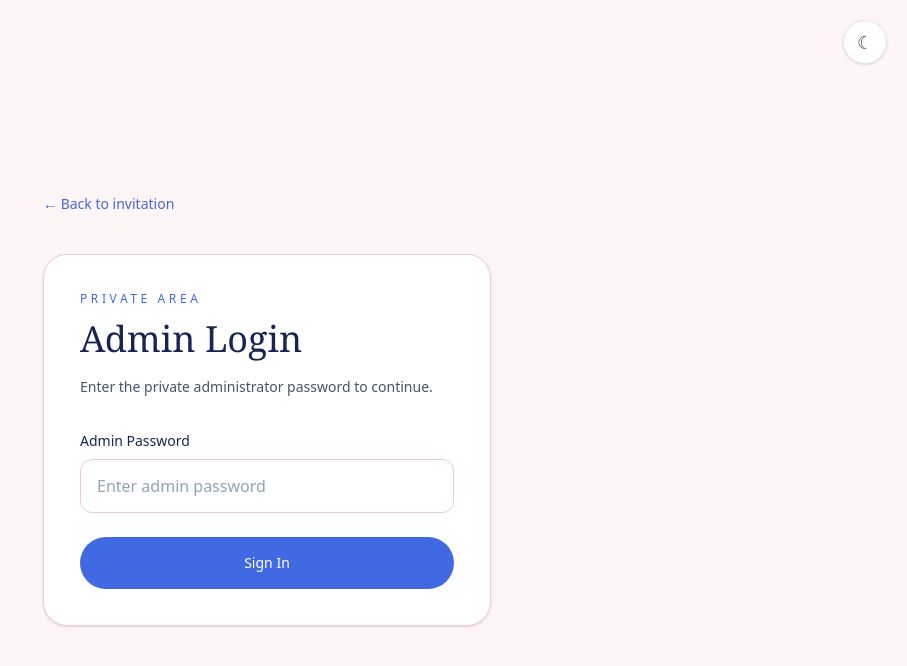
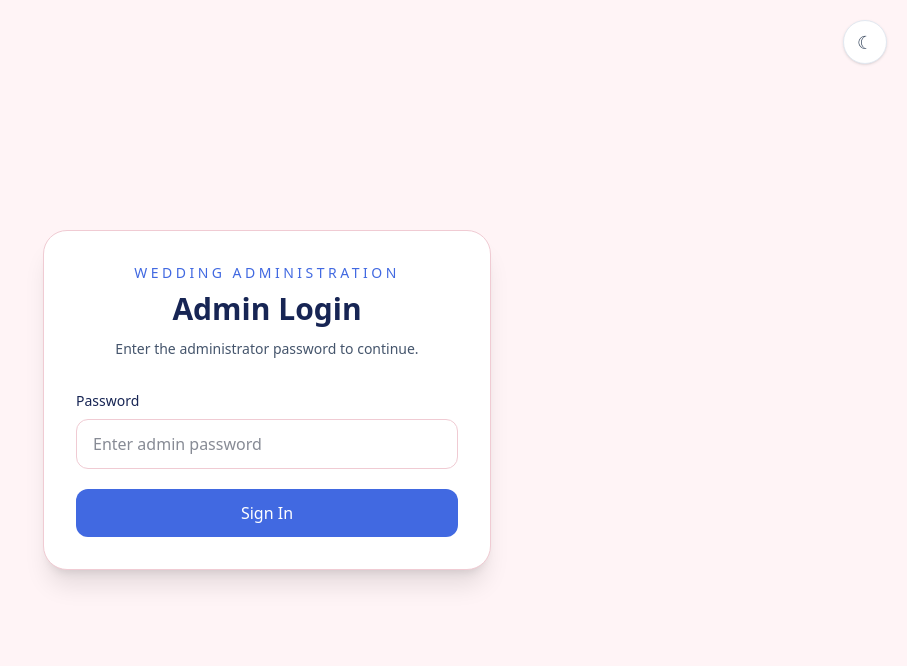
Before and after one commit to TeeCee1126/TC-26, a Next.js app: page /admin/login in a window 1280 px wide. Shown: the top 666 px of the page, without its empty margins (373-1280 px from the left). Built offline with nearby package versions, Linux system fonts and the light colour scheme.

Commit message:
feat: implement admin login API and update admin login page for authentication

```diff
--- a/app/admin/login/page.tsx
+++ b/app/admin/login/page.tsx
@@ -2,104 +2,102 @@
 
 import { FormEvent, useState } from "react";
 import { useRouter } from "next/navigation";
-
-const ADMIN_PASSWORD = "TC26ADMIN";
 
 export default function AdminLoginPage() {
   const router = useRouter();
 
   const [password, setPassword] = useState("");
   const [error, setError] = useState("");
-  const [isSubmitting, setIsSubmitting] = useState(false);
+  const [loading, setLoading] = useState(false);
 
-  function handleSubmit(event: FormEvent<HTMLFormElement>) {
+  async function handleSubmit(event: FormEvent<HTMLFormElement>) {
     event.preventDefault();
 
     setError("");
+    setLoading(true);
 
-    if (!password.trim()) {
-      setError("Please enter the admin password.");
+    try {
+      const response = await fetch("/api/admin/login", {
+        method: "POST",
+        headers: {
+          "Content-Type": "application/json",
+        },
+        body: JSON.stringify({
+          password,
+        }),
+      });
+
+      const data = await response.json();
+
+      if (!response.ok) {
+        setError(data.message || "Invalid password.");
         return;
       }
 
-    setIsSubmitting(true);
+      sessionStorage.setItem(
+        "weddingAdminAuthenticated",
+        "true",
+      );
 
-    if (password === ADMIN_PASSWORD) {
-      sessionStorage.setItem("weddingAdminAuthenticated", "true");
-      router.replace("/admin");
-      return;
+      router.push("/admin");
+    } catch {
+      setError("Unable to connect. Please try again.");
+    } finally {
+      setLoading(false);
     }
-
-    setIsSubmitting(false);
-    setError("Incorrect admin password.");
   }
 
   return (
-    <main className="min-h-screen bg-[#fff4f6] px-6 py-12 text-[#172554] dark:bg-[#0b1f4d] dark:text-slate-200">
-      <div className="mx-auto flex min-h-[90vh] w-full max-w-md items-center">
-        <div className="w-full">
-          <a
-            href="/"
-            className="mb-10 inline-block text-sm text-[#4169e1] transition hover:text-[#3157c7] dark:text-[#e9a6b5] dark:hover:text-white"
-          >
-            ← Back to invitation
-          </a>
-
-          <div className="rounded-3xl border border-[#f0cbd3] bg-white p-7 shadow-sm dark:border-[#294274] dark:bg-[#10285c] sm:p-9">
-            <div className="mb-8">
-              <p className="mb-3 text-xs uppercase tracking-[0.3em] text-[#4169e1] dark:text-[#e9a6b5]">
-                Private Area
+    <main className="flex min-h-screen items-center justify-center px-6 py-12">
+      <div className="w-full max-w-md rounded-3xl border border-[#F0CBD3] bg-white p-8 shadow-xl dark:border-[#294274] dark:bg-[#10285C]">
+        <div className="mb-8 text-center">
+          <p className="mb-2 text-sm font-medium uppercase tracking-[0.25em] text-[#4169E1]">
+            Wedding Administration
           </p>
 
-              <h1 className="font-serif text-4xl text-[#172554] dark:text-white">
+          <h1 className="text-3xl font-semibold text-[#172554] dark:text-white">
             Admin Login
           </h1>
 
-              <p className="mt-4 text-sm leading-6 text-[#475569] dark:text-slate-300">
-                Enter the private administrator password to continue.
+          <p className="mt-3 text-sm text-slate-600 dark:text-slate-300">
+            Enter the administrator password to continue.
           </p>
         </div>
 
-            <form onSubmit={handleSubmit} className="space-y-6">
+        <form onSubmit={handleSubmit} className="space-y-5">
           <div>
             <label
               htmlFor="password"
               className="mb-2 block text-sm font-medium text-[#172554] dark:text-slate-200"
             >
-                  Admin Password
+              Password
             </label>
 
             <input
               id="password"
-                  name="password"
               type="password"
               value={password}
               onChange={(event) => setPassword(event.target.value)}
               placeholder="Enter admin password"
-                  autoComplete="current-password"
-                  className="w-full rounded-xl border border-[#f0cbd3] bg-white px-4 py-3.5 text-[#172554] outline-none transition placeholder:text-[#94a3b8] focus:border-[#4169e1] focus:ring-2 focus:ring-[#4169e1]/10 dark:border-[#294274] dark:bg-[#10285c] dark:text-white dark:placeholder:text-slate-500 dark:focus:border-[#e9a6b5]"
+              required
+              className="w-full rounded-xl border border-[#F0CBD3] bg-white px-4 py-3 text-slate-900 outline-none transition focus:border-[#4169E1] focus:ring-2 focus:ring-[#4169E1]/20 dark:border-[#294274] dark:bg-[#0B1F4D] dark:text-white"
             />
           </div>
 
           {error && (
-                <div
-                  role="alert"
-                  className="rounded-xl border border-red-200 bg-red-50 px-4 py-3 text-sm leading-6 text-red-700 dark:border-red-900/50 dark:bg-red-950/30 dark:text-red-300"
-                >
+            <p className="rounded-xl bg-red-50 px-4 py-3 text-sm text-red-600 dark:bg-red-950/30 dark:text-red-300">
               {error}
-                </div>
+            </p>
           )}
 
           <button
             type="submit"
-                disabled={isSubmitting}
-                className="w-full rounded-full bg-[#4169e1] px-6 py-4 text-sm font-medium text-white transition hover:bg-[#3157c7] disabled:cursor-not-allowed disabled:opacity-60 dark:bg-[#4169e1] dark:hover:bg-[#5b7bea]"
+            disabled={loading}
+            className="w-full rounded-xl bg-[#4169E1] px-5 py-3 font-medium text-white transition hover:bg-[#3157c7] disabled:cursor-not-allowed disabled:opacity-60"
           >
-                {isSubmitting ? "Signing in..." : "Sign In"}
+            {loading ? "Signing in..." : "Sign In"}
           </button>
         </form>
-          </div>
-        </div>
       </div>
     </main>
   );
--- /dev/null
+++ b/app/api/admin/login/route.ts
@@ -0,0 +1,66 @@
+import { NextResponse } from "next/server";
+
+import { ADMIN_SESSION_COOKIE } from "@/lib/admin-auth";
+
+const ADMIN_PASSWORD = "TC26ADMIN";
+
+export async function POST(request: Request) {
+  try {
+    const body = await request.json();
+
+    const { password } = body;
+
+    if (!password) {
+      return NextResponse.json(
+        {
+          success: false,
+          message: "Password is required.",
+        },
+        {
+          status: 400,
+        },
+      );
+    }
+
+    if (password !== ADMIN_PASSWORD) {
+      return NextResponse.json(
+        {
+          success: false,
+          message: "Invalid password.",
+        },
+        {
+          status: 401,
+        },
+      );
+    }
+
+    const response = NextResponse.json({
+      success: true,
+      message: "Login successful.",
+    });
+
+    response.cookies.set({
+      name: ADMIN_SESSION_COOKIE,
+      value: "authenticated",
+      httpOnly: true,
+      secure: process.env.NODE_ENV === "production",
+      sameSite: "lax",
+      path: "/",
+      maxAge: 60 * 60 * 24,
+    });
+
+    return response;
+  } catch (error) {
+    console.error("Admin login error:", error);
+
+    return NextResponse.json(
+      {
+        success: false,
+        message: "Unable to process login.",
+      },
+      {
+        status: 500,
+      },
+    );
+  }
+}
--- a/app/api/gifts/route.ts
+++ b/app/api/gifts/route.ts
@@ -2,8 +2,13 @@ import { NextResponse } from "next/server";
 
 import { connectToDatabase } from "@/lib/mongodb";
 import Gift from "@/lib/models/Gift";
+import { isAdminAuthenticated } from "@/lib/admin-auth";
 
-const validGiftTypes = ["physical", "cash", "custom"];
+const validGiftTypes = [
+  "physical",
+  "cash",
+  "custom",
+];
 
 const validGiftStatuses = [
   "pending",
@@ -32,7 +37,8 @@ export async function POST(request: Request) {
       return NextResponse.json(
         {
           success: false,
-          message: "Gift type, name and gift timing are required.",
+          message:
+            "Gift type, name and gift timing are required.",
         },
         {
           status: 400,
@@ -92,6 +98,20 @@ export async function POST(request: Request) {
 
 export async function GET() {
   try {
+    const authenticated = await isAdminAuthenticated();
+
+    if (!authenticated) {
+      return NextResponse.json(
+        {
+          success: false,
+          message: "Unauthorized.",
+        },
+        {
+          status: 401,
+        },
+      );
+    }
+
     await connectToDatabase();
 
     const gifts = await Gift.find()
@@ -119,6 +139,20 @@ export async function GET() {
 
 export async function PATCH(request: Request) {
   try {
+    const authenticated = await isAdminAuthenticated();
+
+    if (!authenticated) {
+      return NextResponse.json(
+        {
+          success: false,
+          message: "Unauthorized.",
+        },
+        {
+          status: 401,
+        },
+      );
+    }
+
     const body = await request.json();
 
     const { id, status } = body;
--- a/app/api/guests/route.ts
+++ b/app/api/guests/route.ts
@@ -2,6 +2,7 @@ import { NextResponse } from "next/server";
 
 import { connectToDatabase } from "@/lib/mongodb";
 import Guest from "@/lib/models/Guest";
+import { isAdminAuthenticated } from "@/lib/admin-auth";
 
 export async function POST(request: Request) {
   try {
@@ -13,7 +14,8 @@ export async function POST(request: Request) {
       return NextResponse.json(
         {
           success: false,
-          message: "Name, phone number and number attending are required.",
+          message:
+            "Name, phone number and number attending are required.",
         },
         {
           status: 400,
@@ -55,6 +57,20 @@ export async function POST(request: Request) {
 
 export async function GET() {
   try {
+    const authenticated = await isAdminAuthenticated();
+
+    if (!authenticated) {
+      return NextResponse.json(
+        {
+          success: false,
+          message: "Unauthorized.",
+        },
+        {
+          status: 401,
+        },
+      );
+    }
+
     await connectToDatabase();
 
     const guests = await Guest.find()
```
Lines whose indentation alone changed are shown as unchanged.
